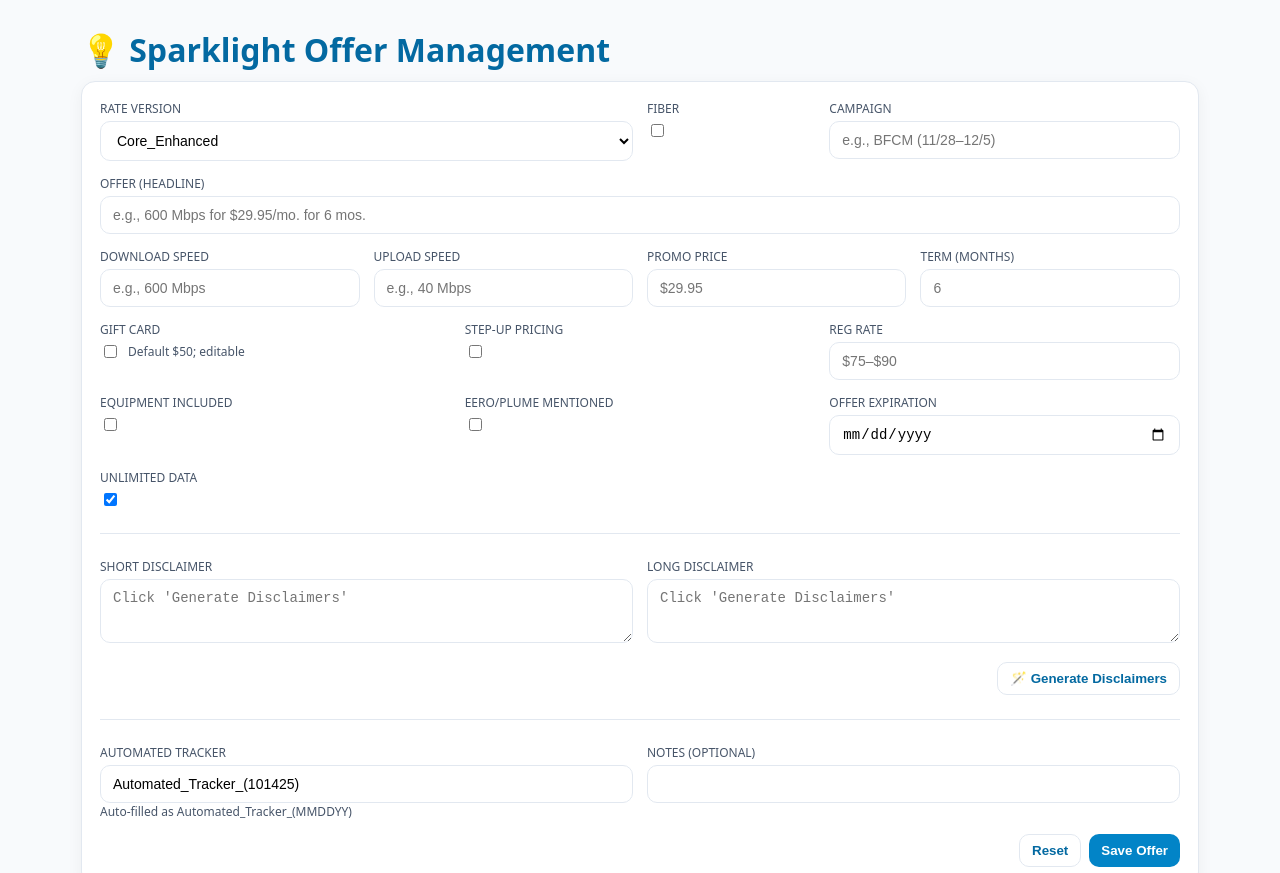
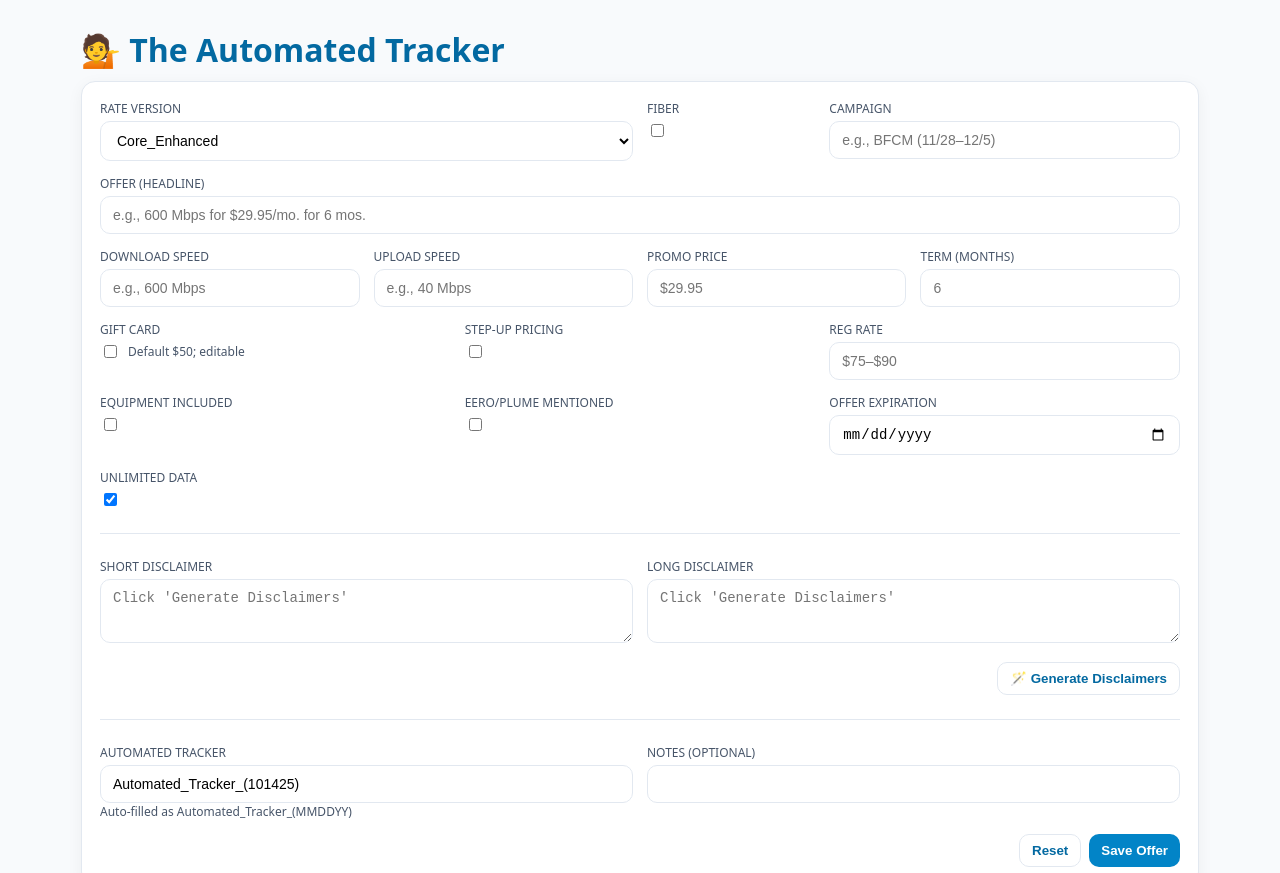
Before and after one commit to TF-1031/TheAutomatedTracker, a plain HTML site: page index.html in a window 1280 px wide. Shown: the top 873 px of the page. Drawn offline with Linux system fonts and the light colour scheme.

Commit message:
Update index.html

```diff
--- a/index.html
+++ b/index.html
@@ -3,7 +3,7 @@
 <head>
   <meta charset="UTF-8" />
   <meta name="viewport" content="width=device-width, initial-scale=1.0"/>
-  <title>Sparklight Offer Management</title>
+  <title>The Automated Tracker</title>
   <script src="https://cdn.jsdelivr.net/npm/xlsx@0.18.5/dist/xlsx.full.min.js"></script>
   <style>
     :root {
@@ -61,7 +61,7 @@
 </head>
 <body>
   <div class="wrap">
-    <h1>💡 Sparklight Offer Management</h1>
+    <h1>💁 The Automated Tracker</h1>
 
     <!-- FORM -->
     <div class="card">
```
